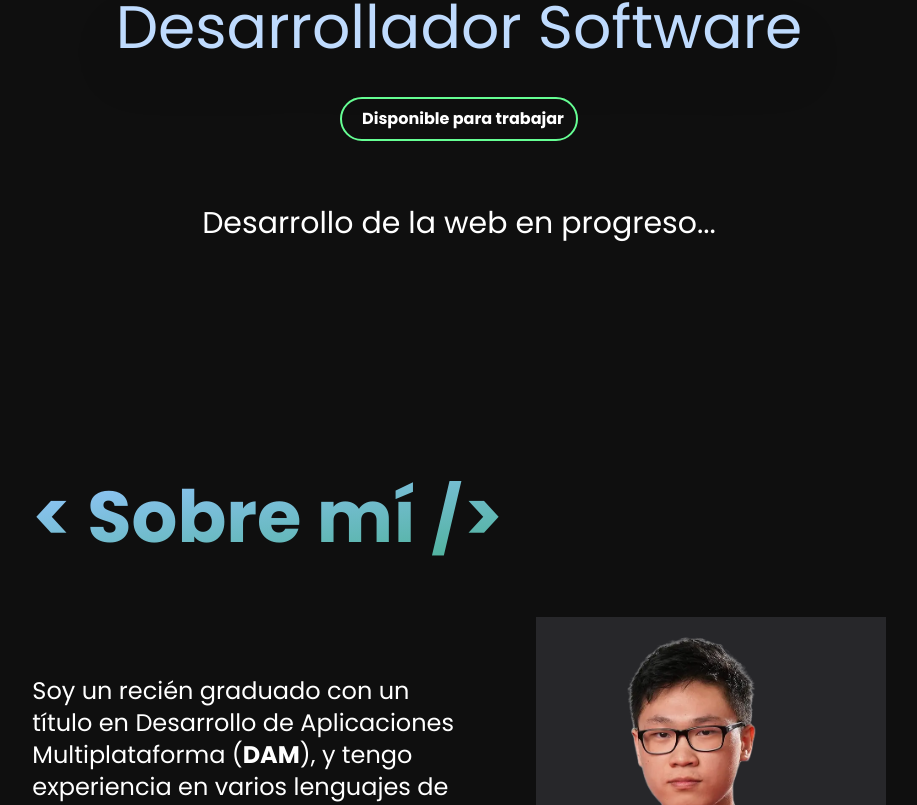
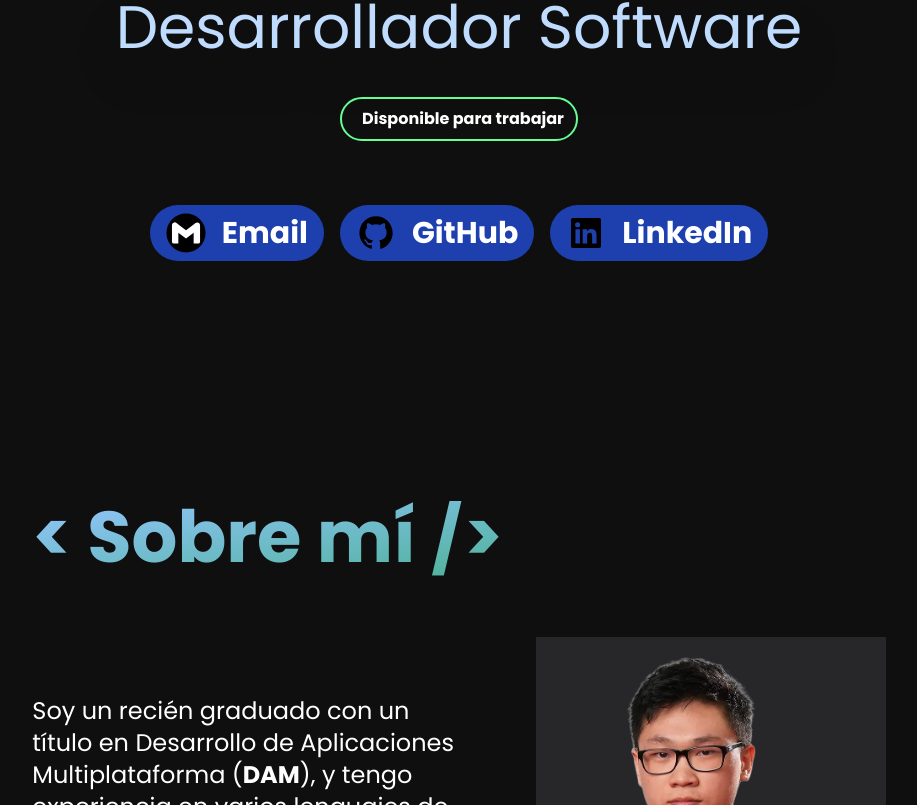
Before and after one commit to AngelZhang159/portfolio-web, a React (Vite) app: page / in a window 1280 px wide. Shown: the part 715-1520 px from the top of the page, without its empty margins (181-1098 px from the left). Built offline with nearby package versions, Linux system fonts and the light colour scheme.

Commit message:
Add buttons main

```diff
--- a/src/components/main/LinkButton.jsx
+++ b/src/components/main/LinkButton.jsx
@@ -5,11 +5,11 @@ export default function LinkButton({ text, icon, alt, link }) {
 	return (
 		<a
 			href={link}
-			className="right-0 rounded-full bg-blue-800 px-4 py-2 font-bold text-white transition-colors duration-300 hover:bg-blue-500"
+			className="right-0 flex items-center justify-center gap-4 rounded-full bg-blue-800 px-4 py-2 font-bold text-white transition-colors duration-300 hover:bg-blue-500"
 			target="_blank"
 			rel="noreferrer noopener"
 		>
-			{icon ? <img src={icon} alt={alt} /> : <></>}
+			{icon ? <img src={icon} alt={alt} className="size-10" /> : <></>}
 			{text}
 		</a>
 	)
--- a/src/components/main/sections/MainTitle.jsx
+++ b/src/components/main/sections/MainTitle.jsx
@@ -2,6 +2,8 @@ import React from "react"
 import { t } from "i18next"
 import Badge from "../Badge"
 import SectionFrame from "../SectionFrame"
+import LinkButton from "../LinkButton"
+import { contact } from "../../../data/contact"
 
 export default function MainTitle() {
 	return (
@@ -16,7 +18,19 @@ export default function MainTitle() {
 				<Badge text={`${t("available-to-work")}`} color="#66ff94" />
 
 				<h3 className="text-balance pt-16 text-2xl lg:text-3xl">
-					{t("in-progress")}
+					{/*{t("in-progress")}*/}
+
+					<div className="flex justify-center gap-4">
+						{contact.map((contact) => {
+							return (
+								<LinkButton
+									link={contact.link}
+									text={contact.name}
+									icon={contact.image}
+								/>
+							)
+						})}
+					</div>
 				</h3>
 			</div>
 		</SectionFrame>
--- a/src/data/contact.js
+++ b/src/data/contact.js
@@ -1,18 +1,18 @@
 export const contact = [
 	{
-		name: "email",
+		name: "Email",
 		link: "mailto:angelzhang159@gmail.com",
 		image: "/icons/gmail.svg",
 		alt: "Email me",
 	},
 	{
-		name: "github",
+		name: "GitHub",
 		link: "https://github.com/AngelZhang159",
 		image: "/icons/github.svg",
 		alt: "GitHub profile",
 	},
 	{
-		name: "linkedin",
+		name: "LinkedIn",
 		link: "https://www.linkedin.com/in/angelzhang159",
 		image: "/icons/linkedin.svg",
 		alt: "LinkedIn profile",
```
